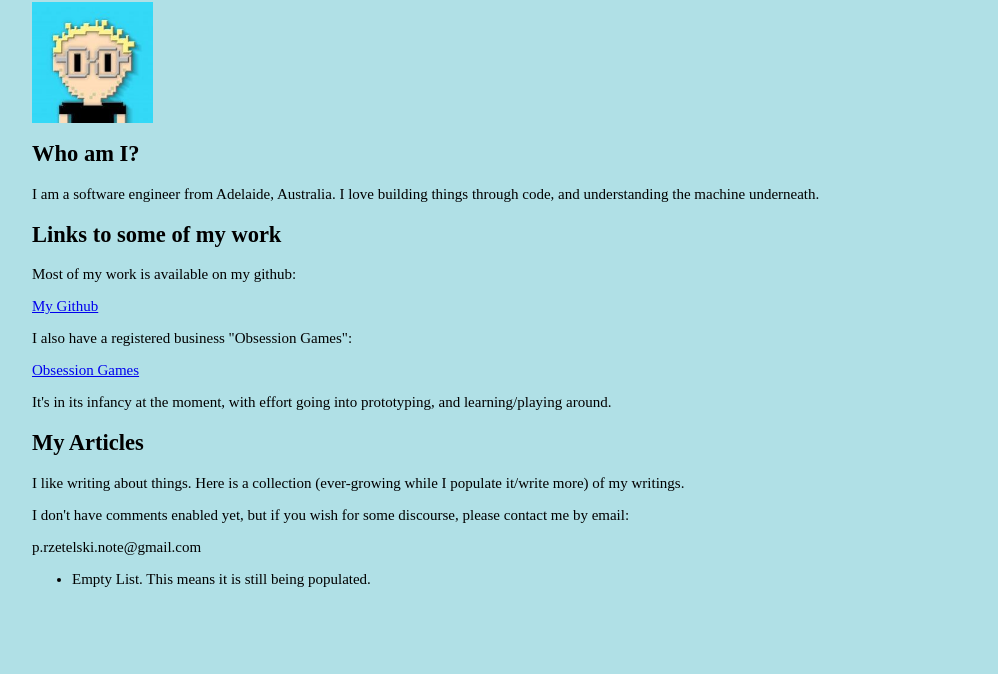
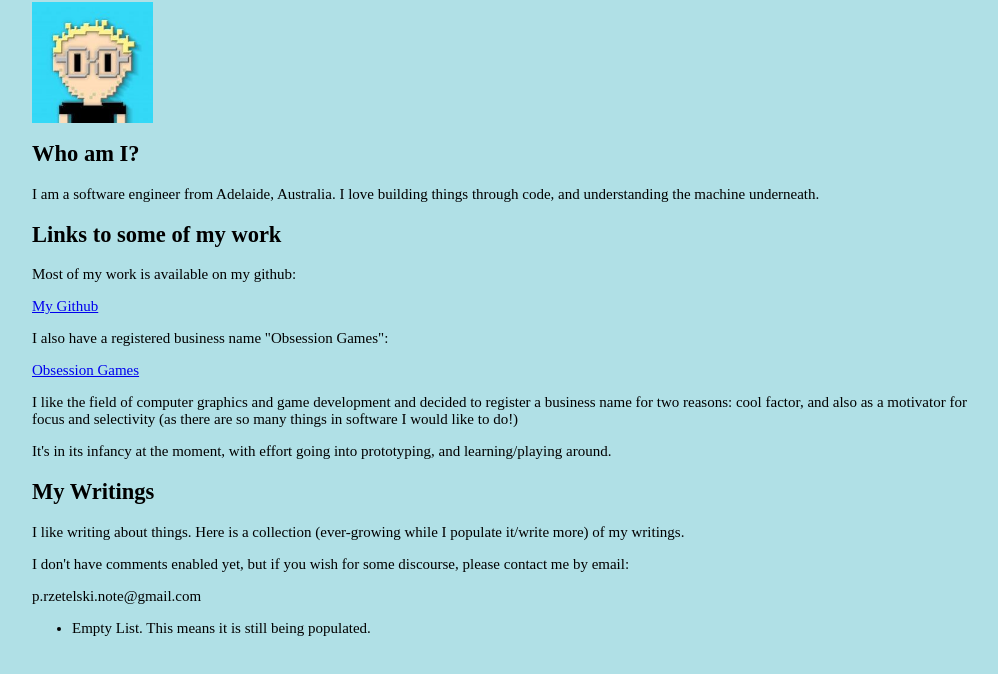
Before and after one commit to przet/przet_webpage, a plain HTML site: page index.html in a window 1280 px wide. Shown: the part 140-814 px from the top of the page, without its empty margins (206-1204 px from the left). Drawn offline with Linux system fonts and the light colour scheme.

Commit message:
Modified a couple of sections.
Added more detail about Obessions Games (why I registered the name), and
changed My Articles to My Writings

```diff
--- a/index.html
+++ b/index.html
@@ -32,11 +32,12 @@
 <h2><a id="linkswork"></a> Links to some of my work </h2>
 <p> Most of my work is available on my github:</p>
 <a href=https://github.com/przet>My Github</a>
-<p> I also have a registered business "Obsession Games":</p>
+<p> I also have a registered business name "Obsession Games": </p>
 <a href=https://github.com/obsessiongames>Obsession Games</a>
+<p>I like the field of computer graphics and game development and decided to register a business name for two reasons: cool factor, and also as a motivator for focus and selectivity (as there are so many things in software I would like to do!)<p>
 <p> It's in its infancy at the moment, with effort going into prototyping, and learning/playing around. </p>
 
-<h2><a id="articles"></a> My Articles </h2>
+<h2><a id="articles"></a> My Writings </h2>
 <p> I like writing about things. Here is a collection (ever-growing while I populate it/write more) of my writings.</p>
 
 <p> I don't have comments enabled yet, but if you wish for some discourse, please contact me by email:</p>
```
